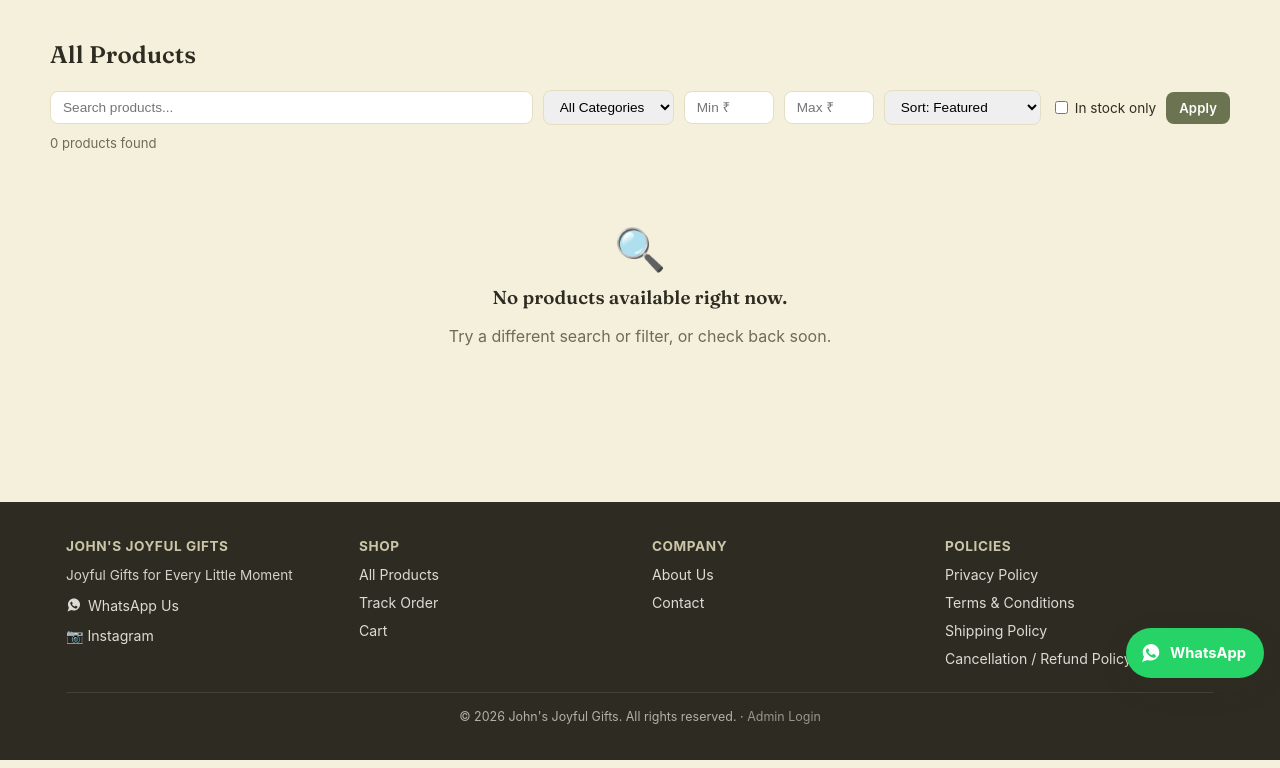
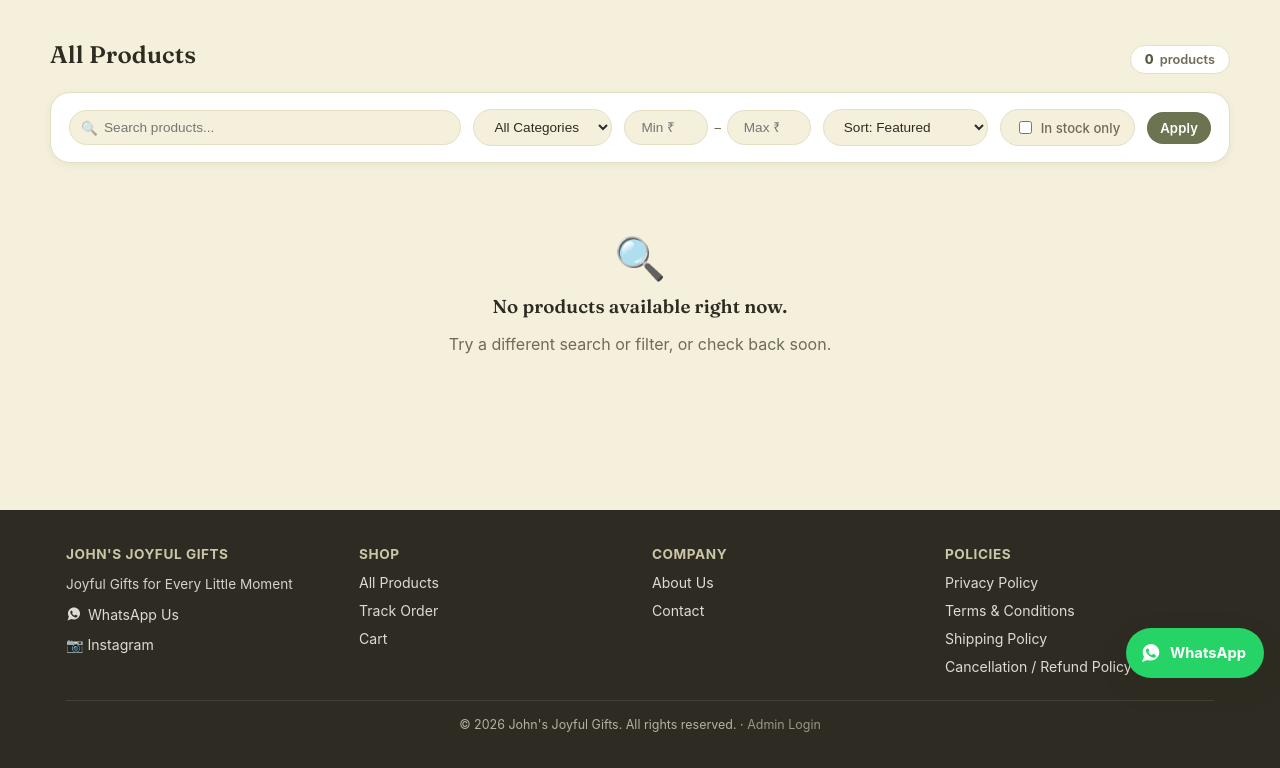
Before and after one commit to johnsjoyfulgifts/johns-joyful-gifts, a FastAPI app: page /shop in a window 1280 px wide. Shown: the part 102-870 px from the top of the page. Run offline with FastAPI, Linux system fonts and the light colour scheme; data that the repository does not hold is empty.

Commit message:
Redesign the customer shop/search toolbar to match the admin refresh
The filter bar was plain unstyled inputs in a row. Now it's an
elevated card with a proper search-icon input, pill-shaped controls
with focus rings, a grouped price-range field, and a checkbox styled
as a pill instead of a bare native checkbox. Page headers get a
rounded results-count badge next to the title instead of a plain
muted line. Scoped to .filter-bar--shop specifically, so the admin
list-page filter bars (products/orders/enquiries/etc.) are untouched.

Co-Authored-By: Claude Sonnet 5 <noreply@anthropic.com>

```diff
--- a/app/static/css/style.css
+++ b/app/static/css/style.css
@@ -452,6 +452,41 @@ table.admin-table th { background: #F5F0DC; font-weight: 700; color: var(--color
 .filter-bar { display: flex; flex-wrap: wrap; gap: 10px; margin-bottom: 16px; align-items: center; }
 .filter-bar select, .filter-bar input { padding: 8px 12px; border: 1px solid var(--color-border); border-radius: var(--radius-sm); font-size: 0.85rem; }
 
+/* Shop/category/occasion listing toolbar — an elevated card rather than
+   bare inputs, scoped to --shop so admin list filter bars are untouched. */
+.shop-header { display: flex; align-items: flex-end; justify-content: space-between; flex-wrap: wrap; gap: 10px; margin-bottom: 18px; }
+.shop-header .section-title { margin-bottom: 4px; }
+.results-count {
+  display: inline-flex; align-items: center; gap: 6px; background: var(--color-surface); border: 1px solid var(--color-border);
+  border-radius: 999px; padding: 6px 14px; font-size: 0.8rem; color: var(--color-text-muted); font-weight: 600; white-space: nowrap;
+}
+.results-count strong { color: var(--color-primary-dark); font-weight: 800; }
+
+.filter-bar--shop {
+  background: var(--color-surface); border: 1px solid var(--color-border); border-radius: var(--radius-lg);
+  padding: 16px 18px; box-shadow: var(--shadow-sm); margin-bottom: 10px; gap: 12px;
+}
+.filter-bar--shop .filter-search { position: relative; flex: 1 1 220px; }
+.filter-bar--shop .filter-search::before {
+  content: "🔍"; position: absolute; left: 12px; top: 50%; transform: translateY(-50%); font-size: 0.85rem; opacity: 0.55; pointer-events: none;
+}
+.filter-bar--shop select, .filter-bar--shop input[type="number"], .filter-bar--shop .filter-search input {
+  border: 1px solid var(--color-border); border-radius: 999px; padding: 9px 16px; font-size: 0.85rem;
+  background: var(--color-bg); color: var(--color-text); transition: border-color 0.15s var(--ease), box-shadow 0.15s var(--ease);
+}
+.filter-bar--shop .filter-search input { width: 100%; padding-left: 34px; }
+.filter-bar--shop select:focus, .filter-bar--shop input:focus {
+  outline: none; border-color: var(--color-primary); box-shadow: 0 0 0 3px rgba(107, 115, 80, 0.15); background: var(--color-surface);
+}
+.filter-bar--shop .price-range { display: flex; align-items: center; gap: 6px; }
+.filter-bar--shop .price-range input { width: 84px; }
+.filter-bar--shop .price-range span { color: var(--color-text-muted); font-size: 0.8rem; }
+.filter-bar--shop label.checkbox-pill {
+  font-size: 0.82rem; display: flex; align-items: center; gap: 6px; color: var(--color-text-muted); font-weight: 500;
+  background: var(--color-bg); border: 1px solid var(--color-border); border-radius: 999px; padding: 8px 14px; cursor: pointer;
+}
+.filter-bar--shop .btn { border-radius: 999px; }
+
 .thumb-preview { width: 90px; height: 90px; border-radius: var(--radius-sm); overflow: hidden; background: #EFE9CE; border: 1px solid var(--color-border); }
 .thumb-preview img { width: 100%; height: 100%; object-fit: cover; }
 .image-upload-grid { display: flex; flex-wrap: wrap; gap: 10px; }
--- a/app/templates/customer/shop.html
+++ b/app/templates/customer/shop.html
@@ -4,31 +4,40 @@
 
 {% block content %}
 <div class="container page-section">
-  <h1 class="section-title">{{ page_title }}</h1>
-  {% if page_description %}<p class="text-muted" style="margin-top:-8px;">{{ page_description }}</p>{% endif %}
+  <div class="shop-header">
+    <div>
+      <h1 class="section-title">{{ page_title }}</h1>
+      {% if page_description %}<p class="text-muted" style="margin-top:-10px;">{{ page_description }}</p>{% endif %}
+    </div>
+    <span class="results-count"><strong>{{ total }}</strong> product{{ 's' if total != 1 }}</span>
+  </div>
 
   <form class="filter-bar filter-bar--shop" method="get" action="/shop">
-    <input type="text" name="q" placeholder="Search products..." value="{{ filters.q }}" style="min-width:160px; flex:1;">
+    <div class="filter-search">
+      <input type="text" name="q" placeholder="Search products..." value="{{ filters.q }}">
+    </div>
     <select name="category">
       <option value="">All Categories</option>
       {% for cat in categories %}<option value="{{ cat.slug }}" {{ 'selected' if filters.category == cat.slug }}>{{ cat.name }}</option>{% endfor %}
     </select>
-    <input type="number" name="min_price" placeholder="Min ₹" min="0" value="{{ filters.min_price if filters.min_price is not none else '' }}" style="width:90px;">
-    <input type="number" name="max_price" placeholder="Max ₹" min="0" value="{{ filters.max_price if filters.max_price is not none else '' }}" style="width:90px;">
+    <div class="price-range">
+      <input type="number" name="min_price" placeholder="Min ₹" min="0" value="{{ filters.min_price if filters.min_price is not none else '' }}">
+      <span>–</span>
+      <input type="number" name="max_price" placeholder="Max ₹" min="0" value="{{ filters.max_price if filters.max_price is not none else '' }}">
+    </div>
     <select name="sort">
       <option value="" {{ 'selected' if not filters.sort }}>Sort: Featured</option>
       <option value="newest" {{ 'selected' if filters.sort == 'newest' }}>Newest</option>
       <option value="price_asc" {{ 'selected' if filters.sort == 'price_asc' }}>Price: Low to High</option>
       <option value="price_desc" {{ 'selected' if filters.sort == 'price_desc' }}>Price: High to Low</option>
     </select>
-    <label style="font-size:0.85rem; display:flex; align-items:center; gap:4px;">
+    <label class="checkbox-pill">
       <input type="checkbox" name="in_stock" value="true" {{ 'checked' if filters.in_stock }}>
       In stock only
     </label>
     <button type="submit" class="btn btn-sm btn-primary">Apply</button>
     {% if has_active_filters %}<a href="/shop" class="btn btn-sm btn-secondary">Clear Filters</a>{% endif %}
   </form>
-  <p class="text-muted" style="font-size:0.82rem; margin-top:-6px;">{{ total }} product{{ 's' if total != 1 }} found</p>
 
   {% if products %}
   <div class="product-grid">
```
Also changed, not shown: app/templates/customer/search.html (+6 -4 lines).
